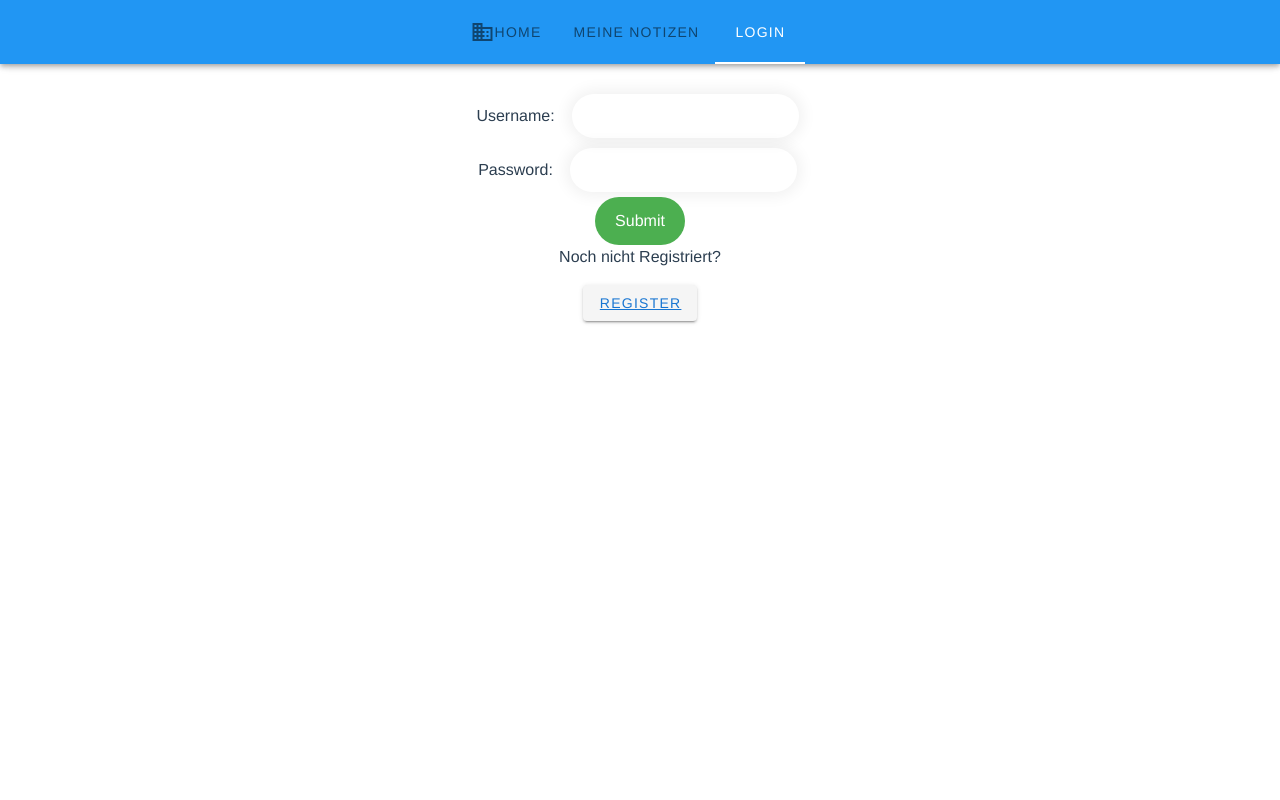
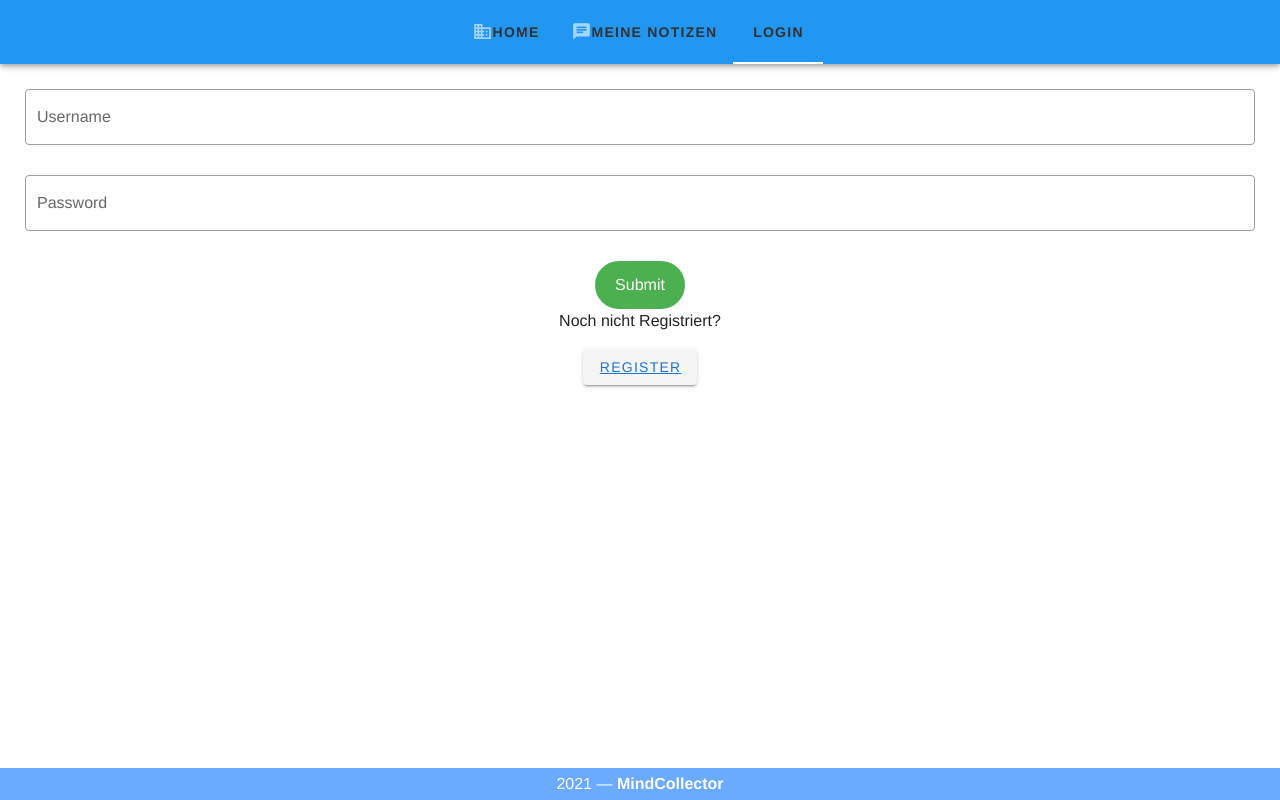
Before and after one commit to MindCollector-Softwareprojekt2021/MindCollector, a Vue app in the folder Frontend/mindcollector/: page /login in a window 1280 px wide. Shown: the top 800 px of the page. Built offline with nearby package versions, Linux system fonts and the light colour scheme.

Commit message:
update
Mockup, Frontend

```diff
--- a/Frontend/mindcollector/src/App.vue
+++ b/Frontend/mindcollector/src/App.vue
@@ -1,29 +1,30 @@
 <template>
-  <v-app class="app">
-    <v-app-bar color="blue" app >
-
-      <v-tabs centered class="ml-n9" color="white">
-
-        <v-tab v-for="item in items" :key="item" :to="item.to">
-          <v-icon>{{ item.icon }}</v-icon
-          >{{ item.title }}
-        </v-tab>
-      </v-tabs>
+  <v-app>
+    <v-app-bar color="blue" app dark>
+      <NavBar />
     </v-app-bar>
 
-    <v-main class="main" :style="cssProps" >
-        <router-view></router-view>
+    <v-main app>
+      <router-view></router-view>
     </v-main>
-    <Footer />
+
+    <v-footer color="primary lighten-1" padless app>
+      <v-row justify="center" no-gutters>
+        <v-col class="primary lighten-2 py-1 text-center white--text" cols="12">
+          {{ new Date().getFullYear() }} — <strong>MindCollector</strong>
+        </v-col>
+      </v-row>
+    </v-footer>
   </v-app>
 </template>
 
 <script>
 import Footer from "./components/footer.vue";
-import NavBar from '@/components/NavBar.vue'
+import NavBar from "@/components/NavBar.vue";
 export default {
   components: {
-    Footer, NavBar
+    Footer,
+    NavBar,
   },
   data() {
     return {
@@ -34,8 +35,8 @@ export default {
       ],
       cssProps: {
         //backgroundImage: `url(${require("@/assets/gb.jpeg")})`,
-        backgroundColor: "black",
-        backgroundPosition:"center center",
+        backgroundColor: "white",
+        backgroundPosition: "center center",
         backgroundSize: "cover",
         minHeight: "100%",
         backgroundAttachment: "fixed",
@@ -43,32 +44,29 @@ export default {
       },
     };
   },
+  computed: {
+    isLoggedIn: function () {
+      return this.$store.getters.isAuthenticated;
+    },
+  },
+  methods: {
+    async logout() {
+      await this.$store.dispatch("LogOut");
+      this.$router.push("/login");
+    },
+  },
 };
 </script>
 
-<style>
-#app {
+<style scoped>
+* {
   font-family: Avenir, Helvetica, Arial, sans-serif;
   -webkit-font-smoothing: antialiased;
   -moz-osx-font-smoothing: grayscale;
   text-align: center;
-  color: #2c3e50;
-  justify-content: center;
-  justify-items: center;
-  align-content: center;
-  align-items: center;
 }
-.main{
-}
-.container{
-  margin: 0;
-  padding: 0;
-  background-color: red;
-  display: flex;
-  flex-direction: column;
-  flex-wrap: wrap;
-
-  width: 100%;
-
+#footer {
+  color: white;
+  text-align: center;
 }
 </style>
--- a/Frontend/mindcollector/src/components/NavBar.vue
+++ b/Frontend/mindcollector/src/components/NavBar.vue
@@ -1,42 +1,35 @@
 <template>
-  <div id="nav">
-    <router-link to="/">Home</router-link> |
-    <router-link to="/posts">Posts</router-link> |
-    <span v-if="isLoggedIn">
-      <a @click="logout">Logout</a>
-    </span>
-    <span v-else>
-      <router-link to="/register">Register</router-link> |
-      <router-link to="/login">Login</router-link>
-    </span>
-  </div>
+  <v-tabs id="nav" centered mobile-breakpoint dark>
+    <v-tab to="/"><v-icon dense>mdi-domain</v-icon> Home</v-tab>
+    <v-tab to="/sammlung"><v-icon dense> mdi-message-text </v-icon>Meine Notizen</v-tab>
+    <v-tab v-if="isLoggedIn" @click="logout">Logout</v-tab>
+    <v-tab v-else to="/login">Login</v-tab>
+  </v-tabs>
 </template>
 <script>
 export default {
-  name: 'NavBar',
-  computed : {
-      isLoggedIn : function(){ return this.$store.getters.isAuthenticated}
+  name: "NavBar",
+  computed: {
+    isLoggedIn: function () {
+      return this.$store.getters.isAuthenticated;
     },
-    methods: {
-      async logout (){
-        await this.$store.dispatch('LogOut')
-        this.$router.push('/login')
-      }
+  },
+  methods: {
+    async logout() {
+      await this.$store.dispatch("LogOut");
+      this.$router.push("/login");
     },
-}
+  },
+};
 </script>
-<style>
+<style scoped>
 #nav {
-  padding: 30px;
+  text-align: center;
+  font-weight: bold;
+  color: rgb(49, 49, 49);
 }
 #nav a {
   font-weight: bold;
-  color: #2c3e50;
-}
-a:hover {
-  cursor: pointer;
-}
-#nav a.router-link-exact-active {
-  color: #42b983;
+  color: rgb(49, 49, 49);
 }
 </style>
--- a/Frontend/mindcollector/src/main.js
+++ b/Frontend/mindcollector/src/main.js
@@ -3,24 +3,24 @@ import App from './App.vue'
 import router from './router'
 import store from './store'
 import vuetify from './plugins/vuetify';
-import firebase from 'firebase'
 import axios from 'axios';
 
+axios.defaults.headers.common['Access-Control-Allow-Origin'] = '*';
+axios.defaults.withCredentials = false;
+axios.defaults.baseURL = 'https://mezzox.pythonanywhere.com';
 
-const firebaseConfig = {
-  apiKey: "AIzaSyAT29lszc6RurNrCQBREiuFNFfhCdpXRwE",
-  authDomain: "mindcollector-64402.firebaseapp.com",
-  projectId: "mindcollector-64402",
-  storageBucket: "mindcollector-64402.appspot.com",
-  messagingSenderId: "458577431446",
-  appId: "1:458577431446:web:33f64bf2712d040a2a2bb7",
-  measurementId: "G-475RM0HYH9"
-};
+axios.interceptors.response.use(undefined, function (error) {
+  if (error) {
+    const originalRequest = error.config;
+    if (error.response.status === 401 && !originalRequest._retry) {
 
-firebase.initializeApp(firebaseConfig);
+        originalRequest._retry = true;
+        store.dispatch('LogOut')
+        return router.push('/login')
+    }
+  }
+})
 
-axios.defaults.withCredentials = true
-axios.defaults.baseURL = '';
 
 Vue.config.productionTip = false
 
--- a/Frontend/mindcollector/src/router/index.js
+++ b/Frontend/mindcollector/src/router/index.js
@@ -4,6 +4,7 @@ import Home from '../views/Home.vue'
 import Register from "../views/Register.vue"
 import Login from "../views/Login.vue"
 import Sammlung from "../views/Sammlung.vue"
+import store from "../store";
 
 Vue.use(VueRouter)
 
@@ -11,7 +12,8 @@ const routes = [
   {
     path: '/',
     name: 'Home',
-    component: Home
+    component: Home,
+    meta: { guest: true },
   },
   {
     path: '/register',
@@ -28,7 +30,8 @@ const routes = [
   {
     path: "/sammlung",
     name: "Sammlung",
-    component: Sammlung
+    component: Sammlung,
+    meta: { requiresAuth: true },
   },
 ]
 
@@ -38,4 +41,29 @@ const router = new VueRouter({
   routes
 })
 
+router.beforeEach((to, from, next) => {
+  if (to.matched.some((record) => record.meta.requiresAuth)) {
+    if (store.getters.isAuthenticated) {
+      next();
+      return;
+    }
+    next("/login");
+  } else {
+    next();
+  }
+});
+
+router.beforeEach((to, from, next) => {
+  if (to.matched.some((record) => record.meta.guest)) {
+    if (store.getters.isAuthenticated) {
+      next("/sammlung");
+      return;
+    }
+    next();
+  } else {
+    next();
+  }
+});
+
+
 export default router
--- a/Frontend/mindcollector/src/store/index.js
+++ b/Frontend/mindcollector/src/store/index.js
@@ -1,24 +1,14 @@
-import Vue from 'vue'
-import Vuex from 'vuex'
-import Axios from 'axios';
-import createPersistedState from 'vuex-persistedstate';
+import Vuex from 'vuex';
+import Vue from 'vue';
+import createPersistedState from "vuex-persistedstate";
+import auth from './modules/auth';
 
-Vue.use(Vuex)
-
-const getDefaultState = () => {
-  return {
-    token: '',
-    user: {}
-  };
-};
-
-
+// Load Vuex
+Vue.use(Vuex);
+// Create store
 export default new Vuex.Store({
-  strict: true,
-  plugins: [createPersistedState()],
-  state: getDefaultState(),
-  getters: {},
-  mutations: {},
-  actions: {},
-  modules: {}
+  modules: {
+    auth
+  },
+  plugins: [createPersistedState()]
 });
--- a/Frontend/mindcollector/src/store/modules/auth.js
+++ b/Frontend/mindcollector/src/store/modules/auth.js
@@ -21,7 +21,11 @@ const actions = {
   },
 
   async LogIn({commit}, user) {
-    await axios.post("login", user);
+    await axios.post("/login", user, {
+      headers: {
+        Authorization: 'Bearer ' + varToken
+      }
+    });
     await commit("setUser", user.get("username"));
   },
 
--- a/Frontend/mindcollector/src/views/Home.vue
+++ b/Frontend/mindcollector/src/views/Home.vue
@@ -1,24 +1,14 @@
 <template>
   <v-carousel
     cycle
-    height=100%
+    height="100%"
     hide-delimiter-background
     show-arrows-on-hover
     class="fill-height"
   >
-    <v-carousel-item
-      v-for="(item,i) in items"
-      :key="i"
-      :src="item.src"
-    >
-        <v-row
-          class="fill-height"
-          align="center"
-          justify="center"
-        >
-          <div class="display-3">
-            {{ slide }} Slide
-          </div>
+    <v-carousel-item v-for="(item, i) in items" :key="i" :src="item.src">
+      <v-row class="fill-height" align="center" justify="center">
+        <div class="display-3">{{ slide }} Slide</div>
       </v-row>
     </v-carousel-item>
   </v-carousel>
@@ -26,20 +16,20 @@
 
 <script>
 export default {
-    data () {
+  data() {
     return {
       items: [
         {
-            src: 'https://cdn.vuetifyjs.com/images/carousel/squirrel.jpg',
+          src: "https://cdn.vuetifyjs.com/images/carousel/squirrel.jpg",
         },
         {
-            src: 'https://cdn.vuetifyjs.com/images/carousel/sky.jpg',
+          src: "https://cdn.vuetifyjs.com/images/carousel/sky.jpg",
         },
         {
-            src: 'https://cdn.vuetifyjs.com/images/carousel/bird.jpg',
+          src: "https://cdn.vuetifyjs.com/images/carousel/bird.jpg",
         },
       ],
-      }
+    };
   },
-  }
+};
 </script>
--- a/Frontend/mindcollector/src/views/Login.vue
+++ b/Frontend/mindcollector/src/views/Login.vue
@@ -1,18 +1,29 @@
 <template>
-  <v-app>
     <div class="login">
       <div>
-        <form @submit.prevent="submit">
+        <v-form @submit.prevent="submit">
           <div>
-            <label for="username">Username:</label>
-            <input type="text" name="username" v-model="form.username" />
+            <v-text-field
+              label="Username"
+              placeholder="Username123"
+              outlined
+              v-model="form.username"
+              type="text"
+              name="username"
+            ></v-text-field>
           </div>
           <div>
-            <label for="password">Password:</label>
-            <input type="password" name="password" v-model="form.password" />
+            <v-text-field
+              label="Password"
+              placeholder="IchBinSicher!"
+              outlined
+              type="password"
+              name="password"
+              v-model="form.password"
+            ></v-text-field>
           </div>
           <button type="submit">Submit</button>
-        </form>
+        </v-form>
         <p v-if="showError" id="error">Username or Password is incorrect</p>
       </div>
       <div>
@@ -22,7 +33,6 @@
         </v-btn>
       </div>
     </div>
-  </v-app>
 </template>
 
 <script>
@@ -88,4 +98,11 @@ input {
   text-align: center;
   padding: 25px;
 }
+
+@media screen and (max-width: 700px) {
+  .login {
+  text-align: center;
+  padding: 40px 0;
+}
+}
 </style>
--- a/Frontend/mindcollector/src/views/Register.vue
+++ b/Frontend/mindcollector/src/views/Register.vue
@@ -1,26 +1,72 @@
 <template>
-<v-app app>
   <div class="register">
-      <div>
-          <form @submit.prevent="submit">
-            <div>
-              <label for="username">Username:</label>
-              <input type="text" name="username" v-model="form.username">
-            </div>
-            <div>
-              <label for="full_name">Full Name:</label>
-              <input type="text" name="full_name" v-model="form.full_name">
-            </div>
-            <div>
-              <label for="password">Password:</label>
-              <input type="password" name="password" v-model="form.password">
-            </div>
-            <button type="submit"> Submit</button>
-          </form>
-      </div>
-      <p v-if="showError" id="error">Username already exists</p>
+    <v-form @submit.prevent="submit">
+      <v-container fluid>
+        <v-row>
+          <v-col>
+            <v-text-field
+              v-model="title"
+              :rules="[rules.required, rules.counter]"
+              label="Username"
+              counter
+              outlined
+              maxlength="50"
+            ></v-text-field>
+            <v-text-field
+              v-model="title"
+              :rules="[rules.required, rules.counter]"
+              label="Full Name"
+              counter
+              outlined
+              maxlength="50"
+            ></v-text-field>
+            <v-text-field
+              v-model="form.full_name"
+              :append-icon="show1 ? 'mdi-eye' : 'mdi-eye-off'"
+              :rules="[rules.required, rules.min]"
+              :type="show1 ? 'text' : 'password'"
+              name="input-10-1"
+              label="Passwort"
+              hint="At least 8 characters"
+              counter
+              outlined
+              @click:append="show1 = !show1"
+            ></v-text-field>
+            <v-select
+              :items="sf1"
+              label="Sicherheitsfrage 1"
+              dense
+              outlined
+            ></v-select>
+            <v-text-field
+              v-model="message4"
+              label="Antwort Sicherheitsfrage 1"
+              outlined
+              clearable
+            ></v-text-field>
+            <v-select
+              :items="sf2"
+              label="Sicherheitsfrage 2"
+              dense
+              outlined
+            ></v-select>
+            <v-text-field
+              v-model="message4"
+              label="Antwort Sicherheitsfrage 2"
+              outlined
+              clearable
+            ></v-text-field>
+          </v-col>
+        </v-row>
+        <v-row>
+          <v-col>
+            <v-btn type="submit">Submit</v-btn>
+          </v-col>
+        </v-row>
+        <p v-if="showError" id="error">Username already exists</p>
+      </v-container>
+    </v-form>
   </div>
-  </v-app>
 </template>
 
 <script>
@@ -30,12 +76,20 @@ export default {
   components: {},
   data() {
     return {
+      show1: false,
       form: {
         username: "",
         full_name: "",
         password: "",
       },
-      showError: false
+      sf1:["Wo wurdest du geboren?", "Wie heißt dein Haustier?"],
+      sf2:["Was ist dein Lieblingsessen", "Was ist deine Lieblingszahl"],
+      showError: false,
+      rules: {
+        required: (value) => !!value || "Required.",
+        counter: (value) => value.length <= 20 || "Max 20 characters",
+        min: (v) => v.length >= 8 || "Min 8 characters",
+      },
     };
   },
   methods: {
@@ -44,9 +98,9 @@ export default {
       try {
         await this.Register(this.form);
         this.$router.push("/login");
-        this.showError = false
+        this.showError = false;
       } catch (error) {
-        this.showError = true
+        this.showError = true;
       }
     },
   },
@@ -57,33 +111,27 @@ export default {
 * {
   box-sizing: border-box;
 }
-label {
-  padding: 12px 12px 12px 0;
-  display: inline-block;
-}
-button[type=submit] {
-  background-color: #4CAF50;
+.v-btn[type="submit"] {
+  background-color: #4caf50;
   color: white;
   padding: 12px 20px;
   cursor: pointer;
-  border-radius:30px;
 }
-button[type=submit]:hover {
-  background-color: #45a049;
-}
-input {
-  margin: 5px;
-  box-shadow:0 0 15px 4px rgba(0,0,0,0.06);
-  padding:10px;
-  border-radius:30px;
+.v-btn[type="submit"]:hover {
+  background-color: #4caf50;
 }
 #error {
   color: red;
 }
-.register{
+.register {
+  text-align: center;
+  padding: 70px 500px;
+}
 
-  text-align: center;
-  padding:25px;
-
+@media screen and (max-width: 700px) {
+  .register {
+    text-align: center;
+    padding: 20px 0;
+  }
 }
 </style>
--- a/Frontend/mindcollector/src/views/Sammlung.vue
+++ b/Frontend/mindcollector/src/views/Sammlung.vue
@@ -73,6 +73,7 @@ export default {
 
 
 <style scoped>
+
 .notizen {
   margin: 2rem;
   text-align: center;
```
Also changed, not shown: Frontend/mindcollector/src/services/AuthService.js (deleted, +0 -19 lines), 1 other file (tests, documents, lock files or other folders). Lines whose indentation alone changed are shown as unchanged.
